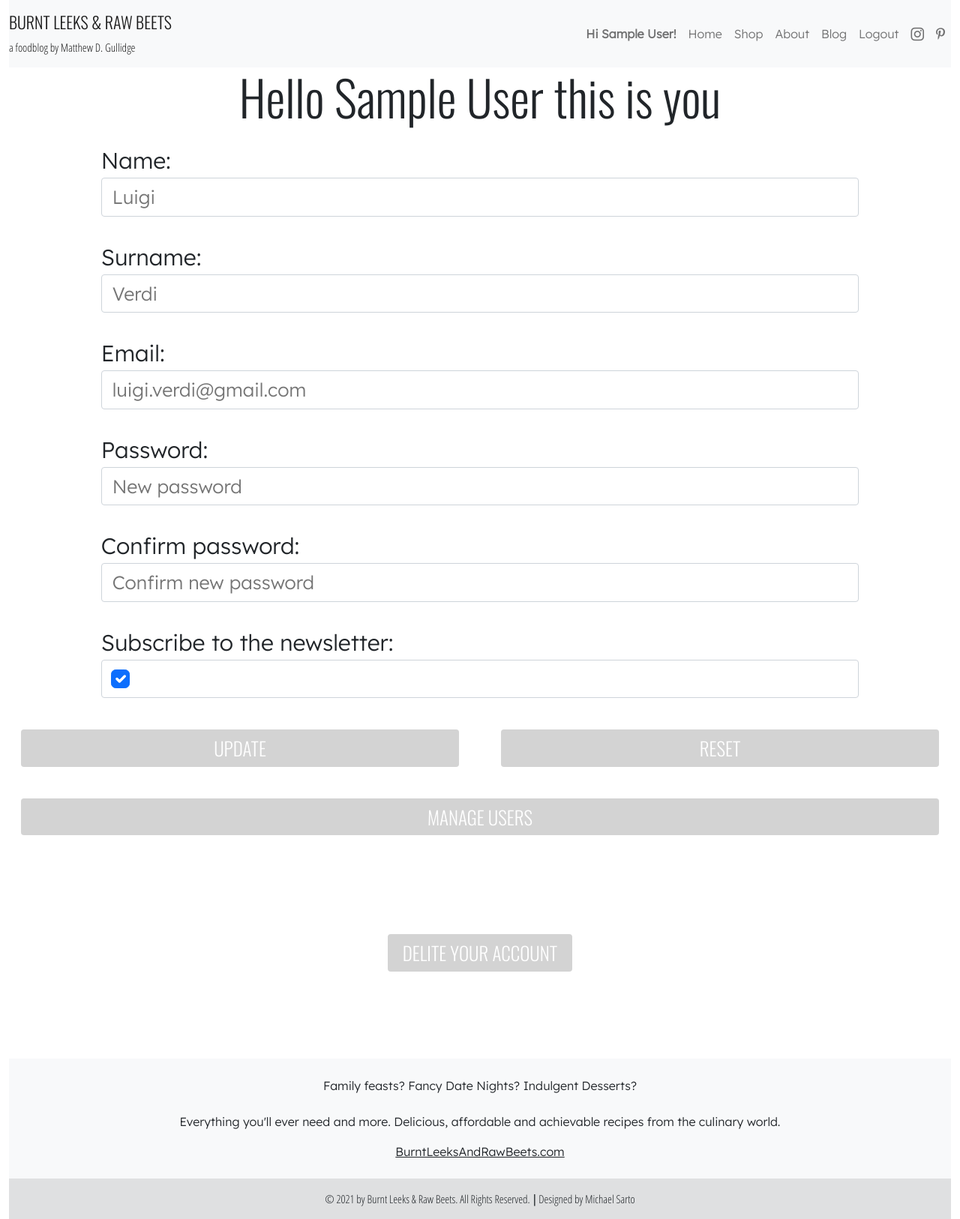
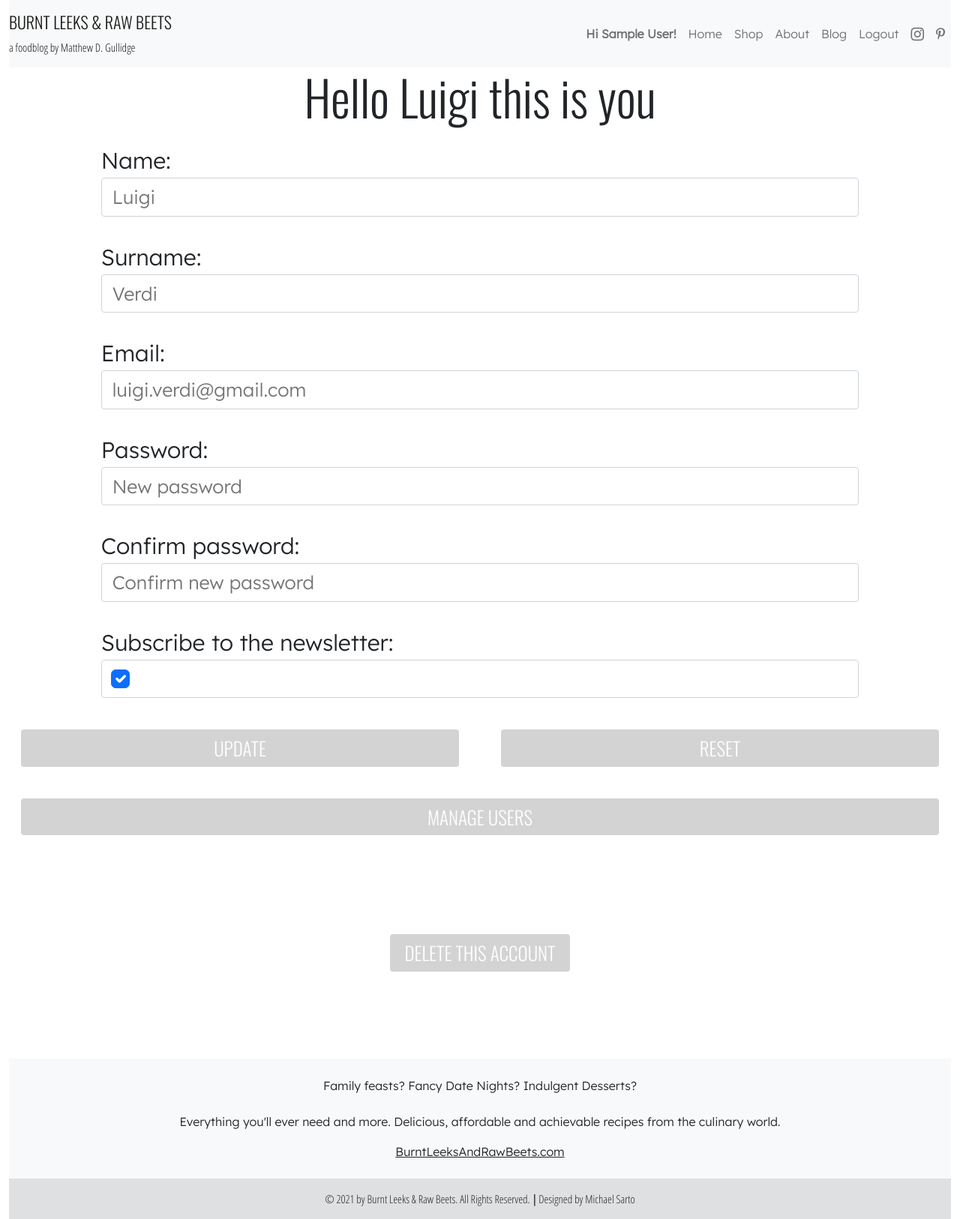
Before and after one commit to Ciolo2002/FoodBlog, a PHP site: page /userPage.php in a window 1280 px wide. Shown: the whole page at 75% size. Run offline with PHP 8.4, Linux system fonts and the light colour scheme; the visitor is signed in with stand-in values (Sample User, id 1); data comes from the database, SQL or seed files in the repository; some libraries are stand-ins or nearby versions.

Commit message:
Fix generali ma io sono il migliore quidni è poca roba

```diff
--- a/adminPage.php
+++ b/adminPage.php
@@ -21,7 +21,7 @@
     <script type="text/javascript" src="https://cdnjs.cloudflare.com/ajax/libs/pdfmake/0.1.36/pdfmake.min.js"></script>
     <script type="text/javascript" src="https://cdnjs.cloudflare.com/ajax/libs/pdfmake/0.1.36/vfs_fonts.js"></script>
     <script type="text/javascript" src="https://cdn.datatables.net/v/bs4-4.1.1/jq-3.3.1/jszip-2.5.0/dt-1.10.24/b-1.7.0/b-colvis-1.7.0/b-html5-1.7.0/b-print-1.7.0/cr-1.5.3/fh-3.1.8/kt-2.6.1/r-2.2.7/datatables.min.js"></script>
-    <
+
 
 </head>
 
@@ -70,8 +70,8 @@
                                     <td class="navbar-font">' . $category . '</td>
                                     <td class="navbar-font">
                                     <form action="userPage.php" method="POST">
-                                    <input type="hidden=" name="IdUserToModify" value="'.$id.'">
-                                    <button type="submit" name="modifyByAdmin"><i class="fas fa-cog  fa-lg trashBin"></i></button>
+                                    <input type="hidden" name="IdUserToModify" value="'.$id.'">
+                                    <button type="submit" class="btn btn-link" name="modifyByAdmin"><i class="fas fa-cog  fa-lg trashBin"></i></button>
                                     </form>
                                     <form action="deliteAccount.php" method="POST"><input type="hidden" name="idToDelite" value="'.$id.'"><button type="submit" name="adminSubmit"  class="btn btn-link"><i class="fas fa-trash-alt fa-lg trashBin"></i></button></form>
                                     </td>
--- a/userPage.php
+++ b/userPage.php
@@ -107,7 +107,7 @@
             ?>
 
         <header class="text-center logo">
-            <h1 style="font-size: 65px">Hello <?php echo htmlentities($_SESSION['Name']); ?> this is you</h1>
+            <h1 style="font-size: 65px">Hello <?php echo htmlentities($name); ?> this is you</h1>
         </header>
 
 
@@ -229,7 +229,7 @@
             <div class="row d-flex ">
                 <div class="col-12  d-flex justify-content-center ">
                     <div class="myform form" style="border: none;">
-                        <a href="#myModal" class="button trigger-btn btn btn-block mybtn mybtnImportant btn-danger logo" data-toggle="modal">DELITE YOUR ACCOUNT</a>
+                        <a href="#myModal" class="button trigger-btn btn btn-block mybtn mybtnImportant btn-danger logo" data-toggle="modal">DELETE THIS ACCOUNT</a>
                     </div>
                 </div>
             </div>
@@ -243,7 +243,7 @@
                             <h4 class="modal-title w-100 sublogo">Are you sure?</h4>
                         </div>
                         <div class="modal-body navbar-font">
-                            <p>Do you really want to delete your acount? This process cannot be undone.</p>
+                            <p>Do you really want to delete this acount? This process cannot be undone.</p>
                         </div>
                         <div class="modal-footer justify-content-center">
                             <button type="button" class="btn btn-secondary logo" data-dismiss="modal">Cancel</button>
```
Also changed, not shown: deliteAccount.php (+14 -10 lines), recipe.php (+8 -8 lines).
